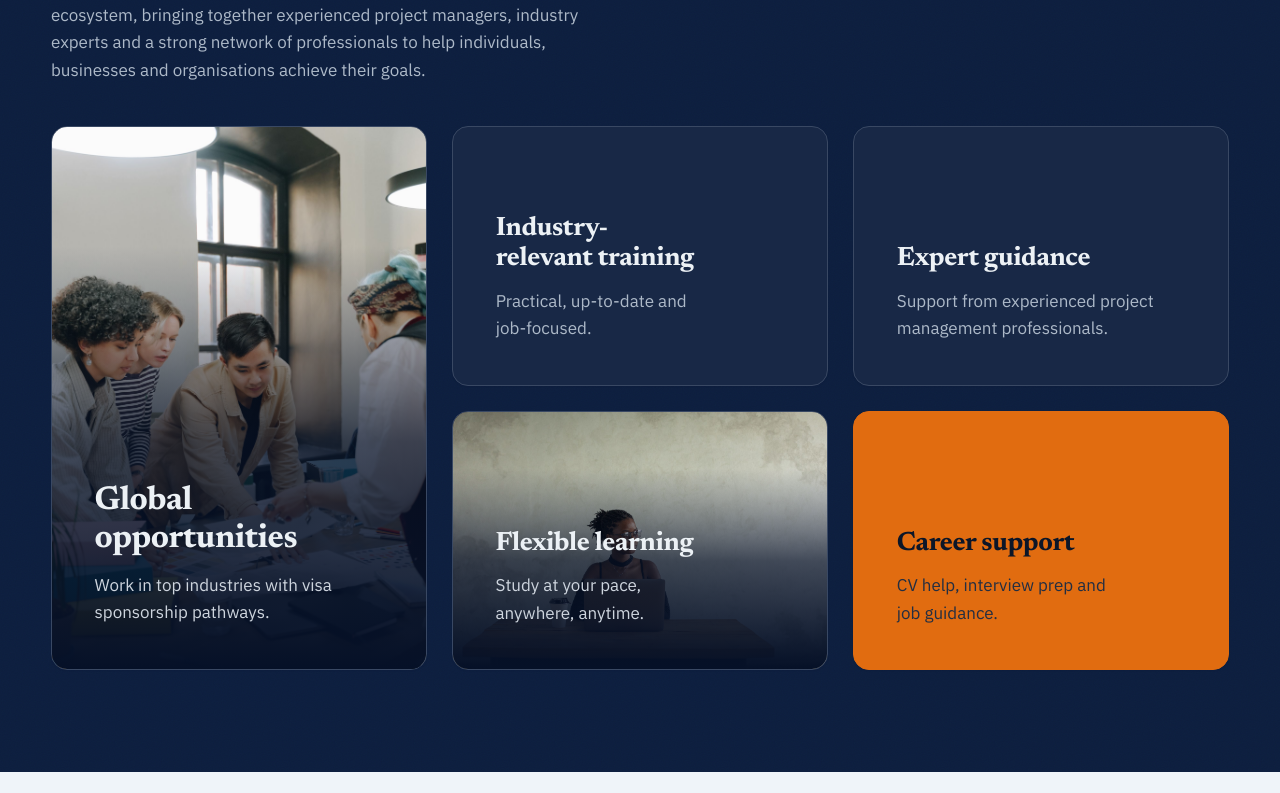
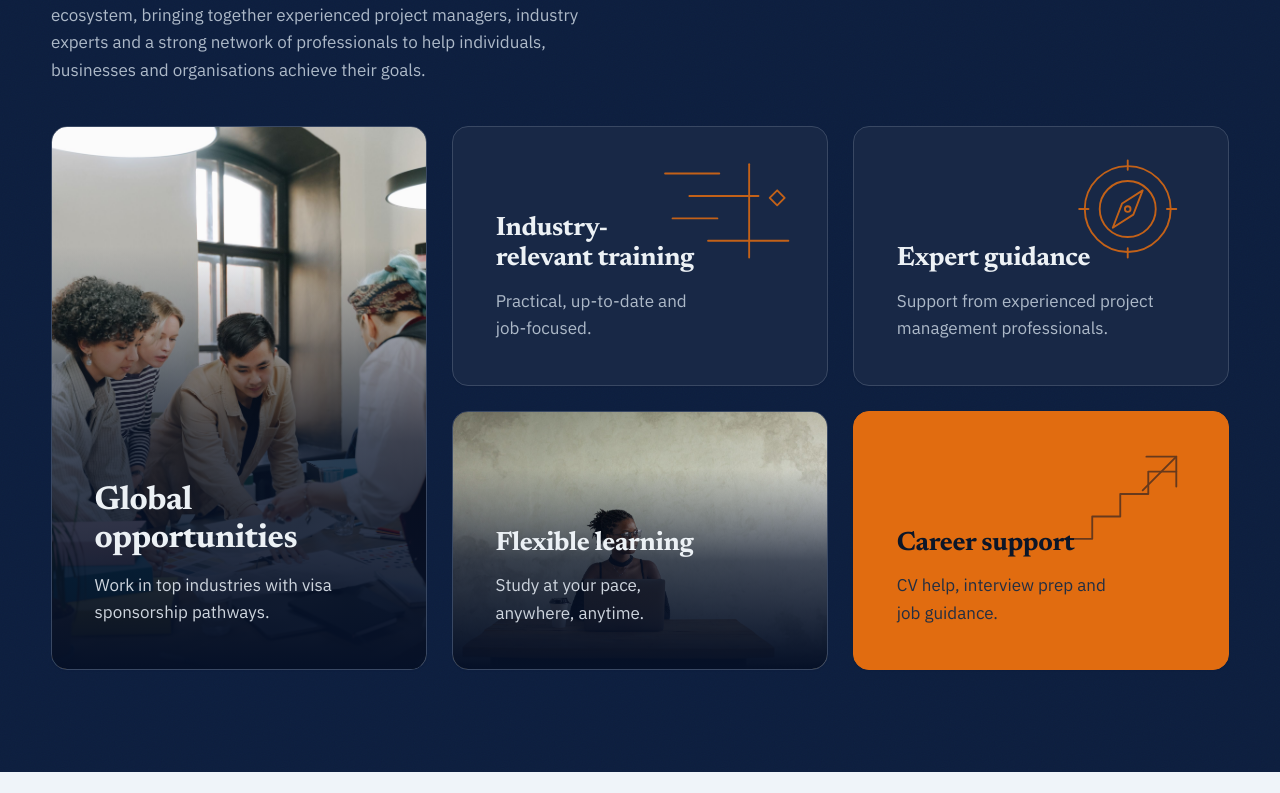
Before and after one commit to Felixdiamond/fafoni, a Next.js app: page / in a window 1280 px wide. Shown: the part 2227-3020 px from the top of the page. Built offline with nearby package versions, Linux system fonts and the light colour scheme.

Commit message:
Why tiles: hand-drawn line art that draws on when each tile enters

```diff
--- a/app/_components/Bento.tsx
+++ b/app/_components/Bento.tsx
@@ -9,6 +9,7 @@ import { ScrollTrigger } from "gsap/ScrollTrigger";
 gsap.registerPlugin(ScrollTrigger);
 import teamPhoto from "@/public/photos/pexels-8117476.jpg";
 import laptopPhoto from "@/public/photos/pexels-9429373.jpg";
+import { TileArt } from "./TileArt";
 
 type Tone = "photo-tall" | "photo" | "plate" | "accent";
 type Tile = { readonly title: string; readonly body: string; readonly tone: Tone };
@@ -19,6 +20,12 @@ const photos: Record<string, { src: StaticImageData; alt: string }> = {
 };
 
 const ease = [0.16, 1, 0.3, 1] as const;
+
+const art: Record<string, "training" | "guidance" | "career"> = {
+  "Industry-relevant training": "training",
+  "Expert guidance": "guidance",
+  "Career support": "career",
+};
 
 /** Phones: as each sticky card slides over the previous one, the one underneath settles back a touch. */
 export function stackScale(root: HTMLElement | null, selector: string) {
@@ -77,6 +84,7 @@ function TileItem({ tile, index }: { tile: Tile; index: number }) {
     <motion.li
       ref={liRef}
       className={`tile tile--${tile.tone}`}
+      data-state={state}
       onPointerMove={onMove}
       onPointerLeave={onLeave}
       style={{ ...(photo ? { rotateX, rotateY, transformPerspective: 1000 } : {}), "--i": index } as never}
@@ -100,6 +108,7 @@ function TileItem({ tile, index }: { tile: Tile; index: number }) {
           fetchPriority="low"
         />
       ) : null}
+      {!photo ? <TileArt kind={art[tile.title] ?? "career"} /> : null}
       <div className="tile__body">
         <h3>{tile.title}</h3>
         <p>{tile.body}</p>
--- /dev/null
+++ b/app/_components/TileArt.tsx
@@ -0,0 +1,43 @@
+/** Hand-built line drawings for the text tiles. Stroke-drawn on reveal via CSS. */
+export function TileArt({ kind }: { kind: "training" | "guidance" | "career" }) {
+  const common = { fill: "none", stroke: "currentColor", strokeWidth: 2, strokeLinecap: "round" as const, strokeLinejoin: "round" as const };
+  if (kind === "training") {
+    // Gantt: four bars, a milestone diamond, and a "today" line.
+    return (
+      <svg className="tile__art" viewBox="0 0 160 120" aria-hidden="true">
+        <g {...common}>
+          <path d="M14 22h58" />
+          <path d="M40 46h74" />
+          <path d="M22 70h48" />
+          <path d="M60 94h86" />
+          <path d="M104 12v100" strokeDasharray="4 6" />
+          <path d="M134 40l8 8-8 8-8-8z" />
+        </g>
+      </svg>
+    );
+  }
+  if (kind === "guidance") {
+    // Compass: two rings, a needle, cardinal ticks.
+    return (
+      <svg className="tile__art" viewBox="0 0 160 120" aria-hidden="true">
+        <g {...common}>
+          <circle cx="80" cy="60" r="46" />
+          <circle cx="80" cy="60" r="30" />
+          <path d="M80 8v10M80 102v10M28 60h10M122 60h10" />
+          <path d="M96 40L86 66l-22 14 10-26z" />
+          <circle cx="80" cy="60" r="3" />
+        </g>
+      </svg>
+    );
+  }
+  // Career: rising steps and an arrow.
+  return (
+    <svg className="tile__art" viewBox="0 0 160 120" aria-hidden="true">
+      <g {...common}>
+        <path d="M12 108h30V84h30V60h30V36h30" />
+        <path d="M100 20l32 0 0 32" />
+        <path d="M132 20L96 56" />
+      </g>
+    </svg>
+  );
+}
--- a/app/site.css
+++ b/app/site.css
@@ -305,6 +305,17 @@ html[data-hide-nav] .nav { transform: translateY(-120%); opacity: 0; pointer-eve
 .tile--photo:hover .tile__photo, .tile--photo-tall:hover .tile__photo { transform: scale(1.05); }
 .tile--photo::after, .tile--photo-tall::after { content: ""; position: absolute; inset: 0; z-index: 1; background: linear-gradient(0deg, var(--color-plate-0) 0%, color-mix(in oklch, var(--color-plate-0) 72%, transparent) 42%, transparent 78%); }
 .tile--photo p, .tile--photo-tall p { color: var(--color-plate-ink-2); }
+.tile__art { position: absolute; z-index: 1; top: var(--space-lg); inset-inline-end: var(--space-lg); width: clamp(8rem, 40%, 12rem); height: auto; color: var(--color-accent); opacity: 0.85; pointer-events: none; }
+@media (max-width: 59.99rem) { .tile__art { width: 58%; top: var(--space-xl); inset-inline-end: var(--space-xl); } }
+.tile__art path, .tile__art circle { stroke-dasharray: 420; stroke-dashoffset: 420; }
+.tile[data-state="in"] .tile__art path, .tile[data-state="in"] .tile__art circle { animation: tile-draw 1.6s var(--ease-out) forwards; }
+.tile[data-state="in"] .tile__art path:nth-child(2), .tile[data-state="in"] .tile__art circle:nth-child(2) { animation-delay: 0.12s; }
+.tile[data-state="in"] .tile__art path:nth-child(3), .tile[data-state="in"] .tile__art circle:nth-child(3) { animation-delay: 0.24s; }
+.tile[data-state="in"] .tile__art path:nth-child(4) { animation-delay: 0.36s; }
+.tile[data-state="in"] .tile__art path:nth-child(5) { animation-delay: 0.48s; }
+.tile[data-state="in"] .tile__art path:nth-child(6) { animation-delay: 0.6s; }
+@keyframes tile-draw { to { stroke-dashoffset: 0; } }
+.tile--accent .tile__art { color: var(--color-plate-0); opacity: 0.55; }
 .tile--accent { background: var(--color-accent); border-color: var(--color-accent); color: var(--color-accent-ink); }
 .tile--accent h3 { color: var(--color-accent-ink); }
 .tile--accent p { color: var(--color-ink-2); }
@@ -801,4 +812,5 @@ html[data-hide-nav] .nav { transform: translateY(-120%); opacity: 0; pointer-eve
 @media (prefers-reduced-motion: reduce) {
   *, *::before, *::after { animation-duration: 150ms !important; animation-iteration-count: 1 !important; transition-duration: 150ms !important; transition-delay: 0ms !important; }
   .btn:hover, .link-cta:hover .arrow, .tile--photo:hover .tile__photo, .tile--photo-tall:hover .tile__photo { transform: none; }
+  .tile__art path, .tile__art circle { stroke-dashoffset: 0; animation: none; }
 }
```
